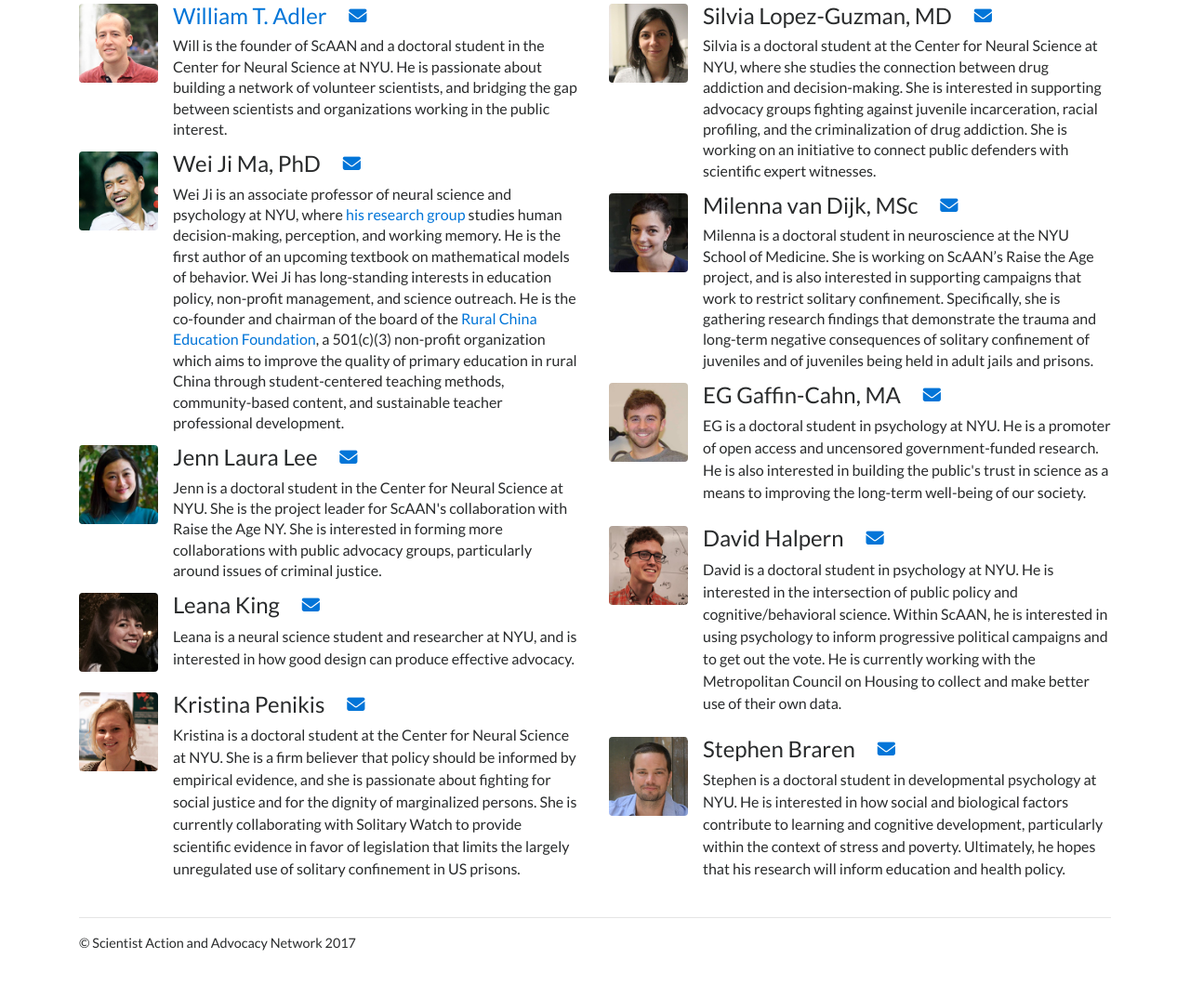
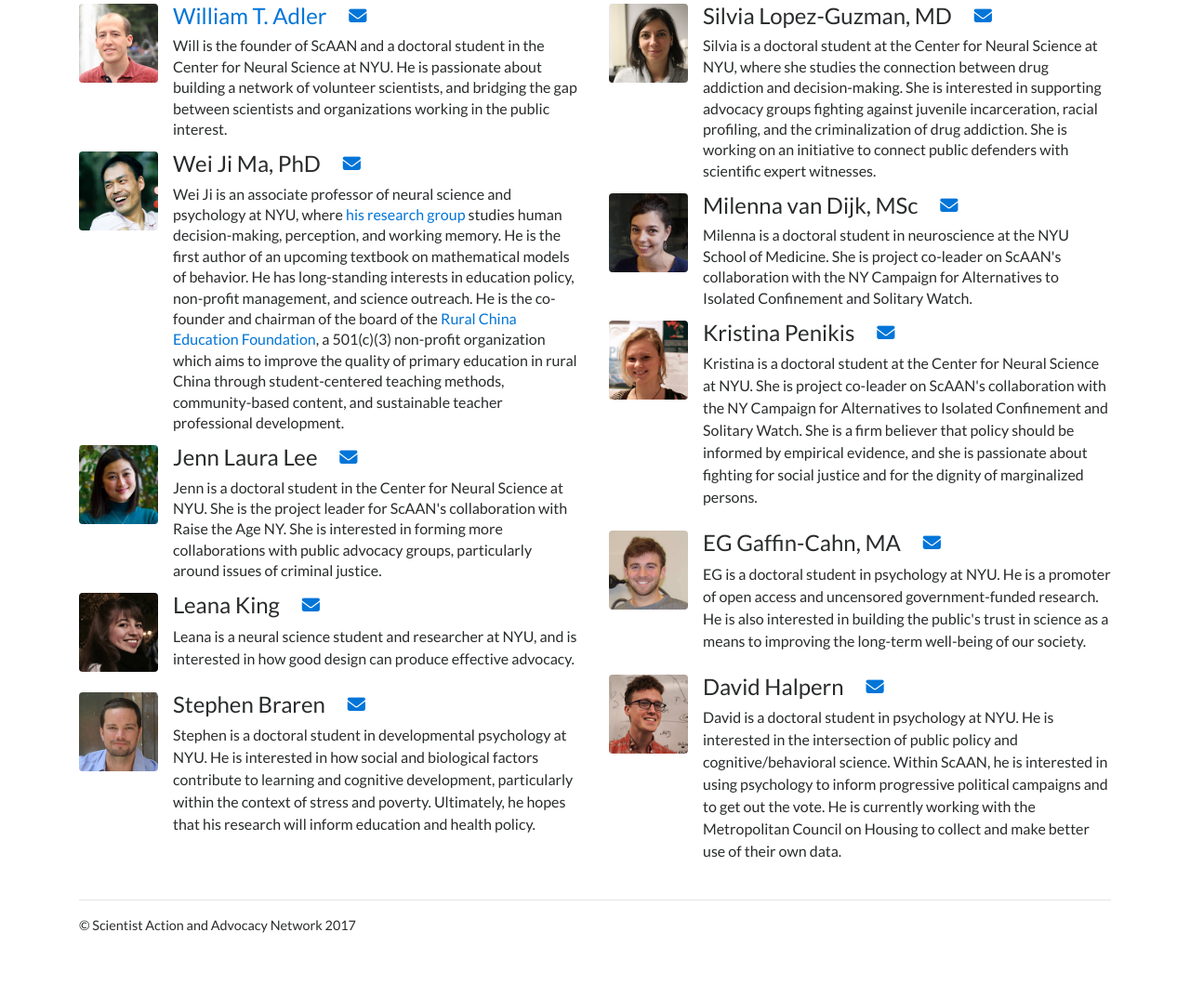
Before and after one commit to wtadler/scaan-site, a PHP site: page / in a window 1280 px wide. Shown: the part 3488-4562 px from the top of the page at 93% size. After the commit the page ends 4492 px from the top, so only its background shows below. Run offline with PHP 8.4, Linux system fonts and the light colour scheme; some libraries are stand-ins or nearby versions.

Commit message:
bio updates and rearranging

```diff
--- a/index.php
+++ b/index.php
@@ -263,7 +263,7 @@
                                 <i class="fa fa-envelope"></i>
                             </a>
                         </h4>
-                        <p>Wei Ji is an associate professor of neural science and psychology at NYU, where <a href="http://www.cns.nyu.edu/malab/" title="Ma Lab">his research group</a> studies human decision-making, perception, and working memory. He is the first author of an upcoming textbook on mathematical models of behavior. Wei Ji has long-standing interests in education policy, non-profit management, and science outreach. He is the co-founder and chairman of the board of the <a href="http://ruralchina.org" title="Rural China Education Foundation">Rural China Education Foundation</a>, a 501(c)(3) non-profit organization which aims to improve the quality of primary education in rural China through student-centered teaching methods, community-based content, and sustainable teacher professional development.</p>
+                        <p>Wei Ji is an associate professor of neural science and psychology at NYU, where <a href="http://www.cns.nyu.edu/malab/" title="Ma Lab">his research group</a> studies human decision-making, perception, and working memory. He is the first author of an upcoming textbook on mathematical models of behavior. He has long-standing interests in education policy, non-profit management, and science outreach. He is the co-founder and chairman of the board of the <a href="http://ruralchina.org" title="Rural China Education Foundation">Rural China Education Foundation</a>, a 501(c)(3) non-profit organization which aims to improve the quality of primary education in rural China through student-centered teaching methods, community-based content, and sustainable teacher professional development.</p>
                     </div>
                 </div>
                 <div class="media member">
@@ -293,17 +293,18 @@
                 </div>
 
                 <div class="media member">
-                    <img class="d-flex align-self-start mr-3 rounded headshot" src="headshots/kristina_sq.jpg">
+                    <img class="d-flex align-self-start mr-3 rounded headshot" src="headshots/stephen_sq.jpg">
                     <div class="media-body">
-                        <h4 class="mt-0">Kristina Penikis
-                            <a class="email" href="mailto:kbp254@nyu.edu" title="kbp254@nyu.edu">
+                        <h4 class="mt-0">Stephen Braren
+                            <a class="email" href="mailto:stephen.braren@nyu.edu" title="stephen.braren@nyu.edu">
                                 <i class="fa fa-envelope"></i>
                             </a>
                         </h4>
 
-                        <p>Kristina is a doctoral student at the Center for Neural Science at NYU. She is a firm believer that policy should be informed by empirical evidence, and she is passionate about fighting for social justice and for the dignity of marginalized persons. She is currently collaborating with Solitary Watch to provide scientific evidence in favor of legislation that limits the largely unregulated use of solitary confinement in US prisons.</p>
+                        <p>Stephen is a doctoral student in developmental psychology at NYU. He is interested in how social and biological factors contribute to learning and cognitive development, particularly within the context of stress and poverty. Ultimately, he hopes that his research will inform education and health policy.</p>
                     </div>
                 </div>
+
 
             </div>
 
@@ -331,9 +332,23 @@
                             </a>
                         </h4>
 
-                        <p>Milenna is a doctoral student in neuroscience at the NYU School of Medicine. She is working on ScAAN’s Raise the Age project, and is also interested in supporting campaigns that work to restrict solitary confinement. Specifically, she is gathering research findings that demonstrate the trauma and long-term negative consequences of solitary confinement of juveniles and of juveniles being held in adult jails and prisons.</p>
+                        <p>Milenna is a doctoral student in neuroscience at the NYU School of Medicine. She is project co-leader on ScAAN's collaboration with the NY Campaign for Alternatives to Isolated Confinement and Solitary Watch.</p>
                     </div>
                 </div>
+
+                <div class="media member">
+                    <img class="d-flex align-self-start mr-3 rounded headshot" src="headshots/kristina_sq.jpg">
+                    <div class="media-body">
+                        <h4 class="mt-0">Kristina Penikis
+                            <a class="email" href="mailto:kbp254@nyu.edu" title="kbp254@nyu.edu">
+                                <i class="fa fa-envelope"></i>
+                            </a>
+                        </h4>
+
+                        <p>Kristina is a doctoral student at the Center for Neural Science at NYU. She is project co-leader on ScAAN's collaboration with the NY Campaign for Alternatives to Isolated Confinement and Solitary Watch. She is a firm believer that policy should be informed by empirical evidence, and she is passionate about fighting for social justice and for the dignity of marginalized persons.</p>
+                    </div>
+                </div>
+
 
                 <div class="media member">
                     <img class="d-flex align-self-start mr-3 rounded headshot" src="headshots/eg_sq.jpg">
@@ -361,18 +376,6 @@
                     </div>
                 </div>
 
-                <div class="media member">
-                    <img class="d-flex align-self-start mr-3 rounded headshot" src="headshots/stephen_sq.jpg">
-                    <div class="media-body">
-                        <h4 class="mt-0">Stephen Braren
-                            <a class="email" href="mailto:stephen.braren@nyu.edu" title="stephen.braren@nyu.edu">
-                                <i class="fa fa-envelope"></i>
-                            </a>
-                        </h4>
-
-                        <p>Stephen is a doctoral student in developmental psychology at NYU. He is interested in how social and biological factors contribute to learning and cognitive development, particularly within the context of stress and poverty. Ultimately, he hopes that his research will inform education and health policy.</p>
-                    </div>
-                </div>
             </div>
         </div>
 
```
